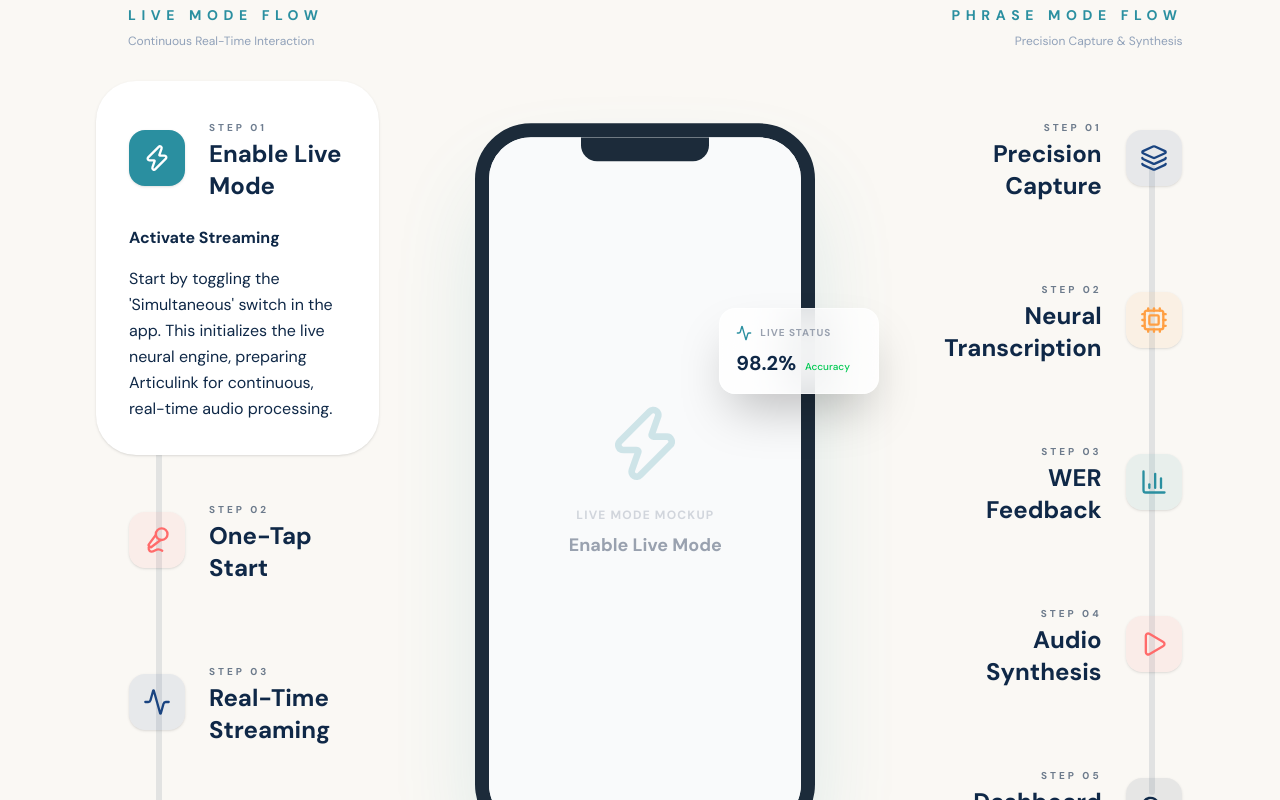
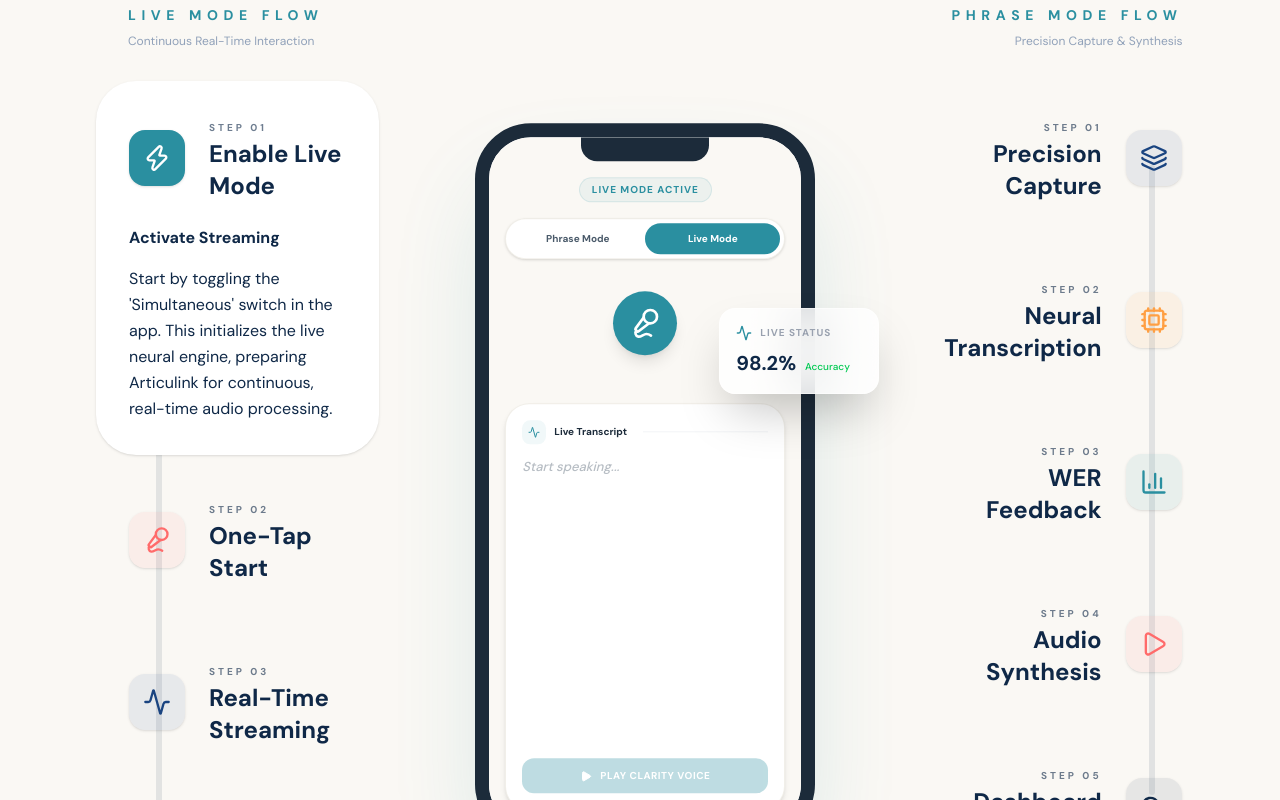
Before and after one commit to Eybri/articulink-ads, a Next.js app: page /how-it-works in a window 1280 px wide. Shown: the part 1240-2040 px from the top of the page. Built offline with nearby package versions, Linux system fonts and the light colour scheme.

Commit message:
added html images for tutorial

```diff
--- a/src/app/how-it-works/components/JourneySection.tsx
+++ b/src/app/how-it-works/components/JourneySection.tsx
@@ -2,7 +2,7 @@
 
 import { useState } from "react";
 import { motion, AnimatePresence } from "framer-motion";
-import { Activity } from "lucide-react";
+import { Activity, Mic2, Play } from "lucide-react";
 import { liveSteps, phraseSteps } from "../constants";
 
 export default function JourneySection() {
@@ -88,20 +88,133 @@
               >
                 <div className="absolute top-0 left-1/2 -translate-x-1/2 w-32 h-6 bg-[#1C2B3A] rounded-b-2xl z-30" />
                 <AnimatePresence mode="wait">
-                  <motion.div
-                    key={`${activeSide}-${activeIndex}`}
-                    initial={{ opacity: 0, scale: 1.1 }}
-                    animate={{ opacity: 1, scale: 1 }}
-                    exit={{ opacity: 0, scale: 0.9 }}
-                    transition={{ duration: 0.6 }}
-                    className="relative w-full h-full bg-gray-50 flex items-center justify-center p-8"
-                  >
-                    <div className="text-center">
-                      <activeStep.icon className="w-20 h-20 mx-auto mb-6 opacity-20" style={{ color: activeStep.color }} />
-                      <p className="text-xs font-bold uppercase tracking-widest text-gray-300 mb-2">{activeSide} Mode Mockup</p>
-                      <h4 className="text-lg font-bold text-gray-400">{activeStep.title}</h4>
-                    </div>
-                  </motion.div>
+                    <motion.div
+                      key={`${activeSide}-${activeIndex}`}
+                      initial={{ opacity: 0, y: 20 }}
+                      animate={{ opacity: 1, y: 0 }}
+                      exit={{ opacity: 0, y: -20 }}
+                      transition={{ duration: 0.4 }}
+                      className="relative w-full h-full bg-[#FAF8F4] flex flex-col p-4 pt-10"
+                    >
+                      {/* Status Badge */}
+                      <div className="flex flex-col items-center gap-1 mb-4">
+                        <div
+                          className="px-3 py-1 rounded-full border text-[10px] font-black uppercase tracking-widest"
+                          style={{
+                            backgroundColor: activeSide === "live" ? "#2A8FA010" : "#1A448010",
+                            borderColor: activeSide === "live" ? "#2A8FA020" : "#1A448020",
+                            color: activeSide === "live" ? "#2A8FA0" : "#1A4480"
+                          }}
+                        >
+                          {activeSide === "live" ? "Live Mode Active" : "Phrase Mode Active"}
+                        </div>
+                      </div>
+
+                      {/* Mode Toggle Mockup */}
+                      <div className="bg-white p-1 rounded-full border border-[#DDD6C8]/40 shadow-sm flex relative mb-6">
+                        <div
+                          className="absolute top-1 bottom-1 rounded-full transition-all duration-500"
+                          style={{
+                            left: activeSide === "phrase" ? "4px" : "calc(50% + 0px)",
+                            right: activeSide === "phrase" ? "calc(50% + 0px)" : "4px",
+                            backgroundColor: activeSide === "phrase" ? "#1A4480" : "#2A8FA0"
+                          }}
+                        />
+                        <div className={`flex-1 py-2 text-center text-[10px] font-bold z-10 ${activeSide === "phrase" ? "text-white" : "text-[#4A5A6A]"}`}>Phrase Mode</div>
+                        <div className={`flex-1 py-2 text-center text-[10px] font-bold z-10 ${activeSide === "live" ? "text-white" : "text-[#4A5A6A]"}`}>Live Mode</div>
+                      </div>
+
+                      {/* Mic Section */}
+                      <div className="flex flex-col items-center gap-4 mb-6">
+                        <div className="relative w-20 h-20 flex items-center justify-center">
+                          {/* Pulse Ring effect */}
+                          {activeStep.mockup?.isRecording && (
+                            <motion.div
+                              animate={{ scale: [1, 1.5, 1], opacity: [0.3, 0, 0.3] }}
+                              transition={{ duration: 2, repeat: Infinity }}
+                              className="absolute inset-0 rounded-full"
+                              style={{ backgroundColor: activeSide === "live" ? "#2A8FA0" : "#1A4480" }}
+                            />
+                          )}
+                          <div
+                            className="w-16 h-16 rounded-full flex items-center justify-center shadow-lg z-10 transition-colors duration-500"
+                            style={{
+                              backgroundColor: activeStep.mockup?.isRecording ? "#DC2626" : (activeSide === "live" ? "#2A8FA0" : "#1A4480")
+                            }}
+                          >
+                            <Mic2 className="w-8 h-8 text-white" />
+                          </div>
+                        </div>
+                        <span className="text-[10px] font-bold text-[#1C2B3A] text-center px-4">
+                          {activeStep.mockup?.status}
+                        </span>
+                      </div>
+
+                      {/* Transcript Card */}
+                      <div className="bg-white rounded-3xl p-4 shadow-md border border-[#DDD6C8]/40 flex-1 flex flex-col overflow-hidden">
+                        <div className="flex items-center gap-2 mb-3">
+                          <div className="w-6 h-6 rounded-lg flex items-center justify-center" style={{ backgroundColor: activeSide === "live" ? "#2A8FA010" : "#1A448010" }}>
+                            <Activity className="w-3 h-3" style={{ color: activeSide === "live" ? "#2A8FA0" : "#1A4480" }} />
+                          </div>
+                          <span className="text-[10px] font-extrabold text-[#1C2B3A]">{activeSide === "live" ? "Live Transcript" : "Phrase Transcript"}</span>
+                          <div className="flex-1 h-px bg-gray-100 ml-2" />
+                          {activeStep.mockup?.confidence > 0 && (
+                            <div className="px-1.5 py-0.5 rounded bg-[#2A8FA010] text-[#2A8FA0] text-[7px] font-black uppercase">
+                              {activeStep.mockup.confidence}% CLARITY
+                            </div>
+                          )}
+                        </div>
+
+                        <div className="flex-1 text-[13px] text-[#4A5A6A] font-medium leading-relaxed">
+                          {activeStep.mockup?.isLoading ? (
+                            <div className="flex items-center justify-center h-full">
+                              <div className="w-6 h-6 border-2 border-[#2A8FA0] border-t-transparent rounded-full animate-spin" />
+                            </div>
+                          ) : activeStep.mockup?.words?.length > 0 ? (
+                            <div className="flex flex-wrap gap-1.5">
+                              {activeStep.mockup.words.map((w: any, i: number) => {
+                                const wordText = typeof w === "string" ? w : w.word;
+                                const confidence = typeof w === "string" ? 100 : w.confidence;
+                                return (
+                                  <span
+                                    key={i}
+                                    className="px-1.5 py-0.5 rounded transition-colors duration-500"
+                                    style={{
+                                      backgroundColor: confidence > 90 ? (activeSide === "live" ? "#2A8FA010" : "#1A448010") : confidence > 70 ? "#F59E0B10" : "#EF444410",
+                                      border: `1px solid ${confidence > 90 ? (activeSide === "live" ? "#2A8FA020" : "#1A448020") : confidence > 70 ? "#F59E0B20" : "#EF444420"}`,
+                                      color: confidence > 90 ? "#1C2B3A" : confidence > 70 ? "#B45309" : "#B91C1C"
+                                    }}
+                                  >
+                                    {wordText}
+                                  </span>
+                                );
+                              })}
+                              {activeStep.mockup.isRecording && <span className="animate-pulse">|</span>}
+                            </div>
+                          ) : (
+                            <p className="opacity-40 italic">
+                              {activeStep.mockup?.transcript || (activeStep.mockup?.isRecording ? "Listening..." : "Start speaking...")}
+                            </p>
+                          )}
+                        </div>
+
+                        {/* Action Buttons */}
+                        <div className="mt-4 flex flex-col gap-2">
+                          <motion.div
+                            animate={activeStep.mockup?.isSpeaking ? { scale: [1, 1.02, 1] } : {}}
+                            transition={{ duration: 1, repeat: Infinity }}
+                            className="w-full py-2.5 rounded-xl flex items-center justify-center gap-2 transition-all duration-500"
+                            style={{
+                              backgroundColor: activeSide === "live" ? "#2A8FA0" : "#1A4480",
+                              opacity: (activeStep.mockup?.transcript || activeStep.mockup?.words?.length > 0) ? 1 : 0.3
+                            }}
+                          >
+                            <Play className="w-3 h-3 text-white fill-white" />
+                            <span className="text-[10px] font-black text-white uppercase tracking-wider">Play Clarity Voice</span>
+                          </motion.div>
+                        </div>
+                      </div>
+                    </motion.div>
                 </AnimatePresence>
               </motion.div>
 
```
